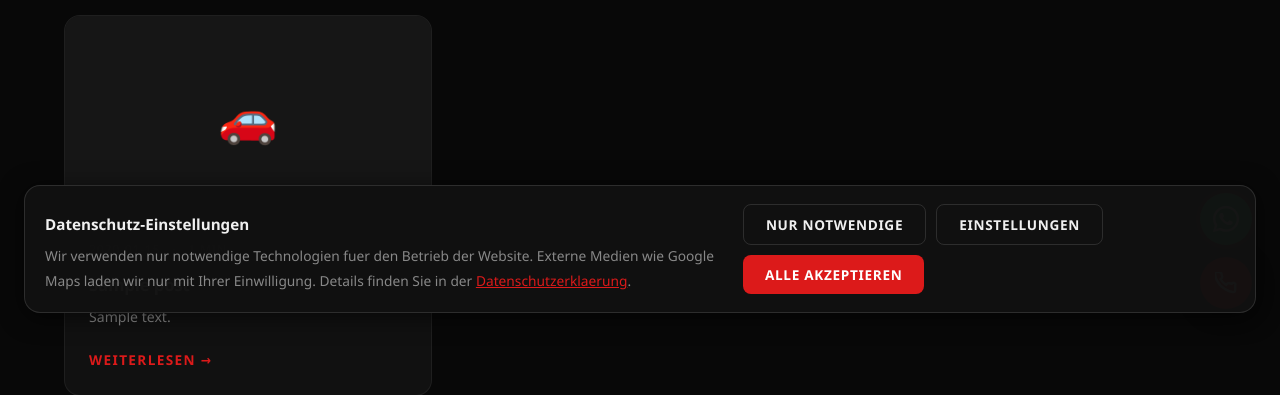
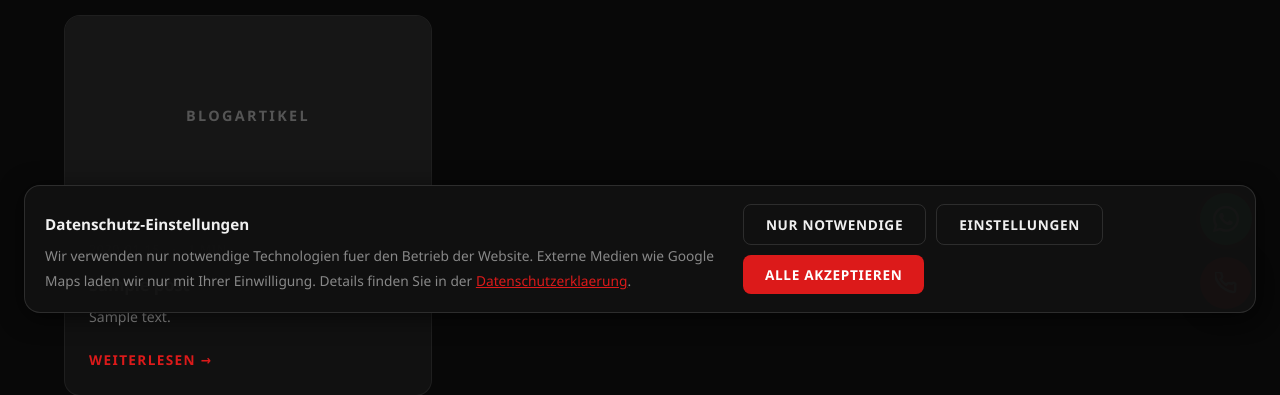
Before and after one commit to pilipandr770/carcleancenter, a Flask app: page /blog/ in a window 1280 px wide. Shown: the part 463-858 px from the top of the page. Run offline with Flask 3, Linux system fonts and the light colour scheme; tables that the repository leaves empty hold one stand-in row (values such as "Sample post"); some libraries are stand-ins or nearby versions.

Commit message:
Refine blog cards and fix PostgreSQL article queries

```diff
--- a/app.py
+++ b/app.py
@@ -319,7 +319,7 @@ def get_daily_inspiration(db):
     used_urls = {
         row['source_url'] for row in db_execute(
             db,
-            f'SELECT source_url FROM {posts_table} WHERE source_url IS NOT NULL AND source_url != ""'
+            f"SELECT source_url FROM {posts_table} WHERE source_url IS NOT NULL AND source_url != ''"
         ).fetchall()
     }
 
--- a/static/css/style.css
+++ b/static/css/style.css
@@ -547,7 +547,12 @@ p { color: var(--text-muted); line-height: 1.8; }
   background: var(--bg3);
   display: grid;
   place-items: center;
-  font-size: 3rem;
+  font-family: var(--font-head);
+  font-size: 0.9rem;
+  font-weight: 800;
+  letter-spacing: 0.16em;
+  text-transform: uppercase;
+  color: var(--text-dim);
   position: relative;
   overflow: hidden;
 }
--- a/templates/blog.html
+++ b/templates/blog.html
@@ -22,7 +22,7 @@
     <div class="blog-grid">
       {% for post in posts %}
       <article class="blog-card" itemscope itemtype="https://schema.org/BlogPosting">
-        <div class="blog-card-img">🚗</div>
+        <div class="blog-card-img">Blogartikel</div>
         <div class="blog-card-body">
           <div class="blog-card-meta">
             <time itemprop="datePublished" datetime="{{ post.created_at | ymd }}">{{ post.created_at | ymd }}</time>
--- a/templates/index.html
+++ b/templates/index.html
@@ -212,7 +212,7 @@
     <div class="blog-grid">
       {% for post in recent_posts %}
       <article class="blog-card">
-        <div class="blog-card-img">🚗</div>
+        <div class="blog-card-img">Blogartikel</div>
         <div class="blog-card-body">
           <div class="blog-card-meta">
             <span>{{ post.created_at | ymd }}</span>
```
